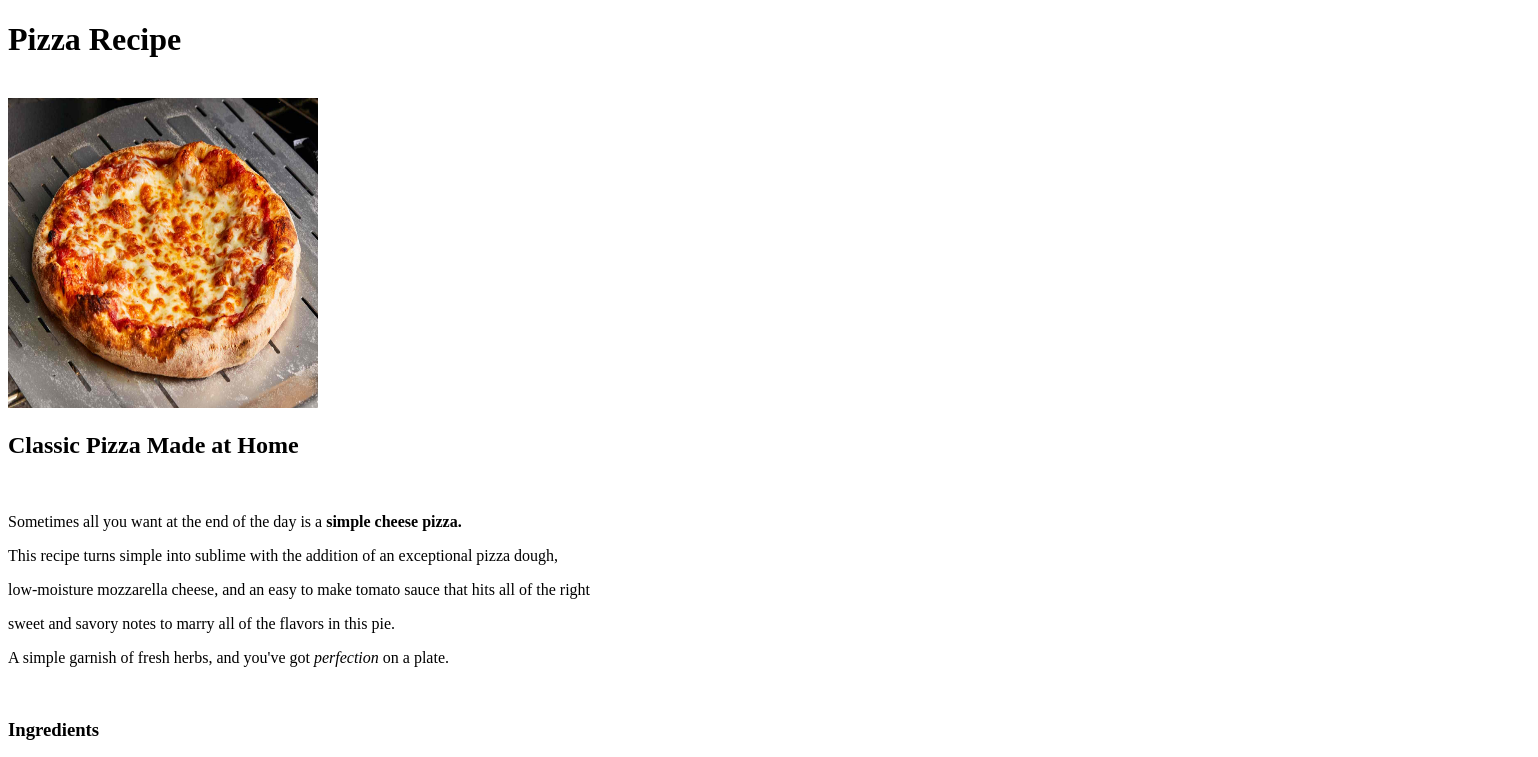
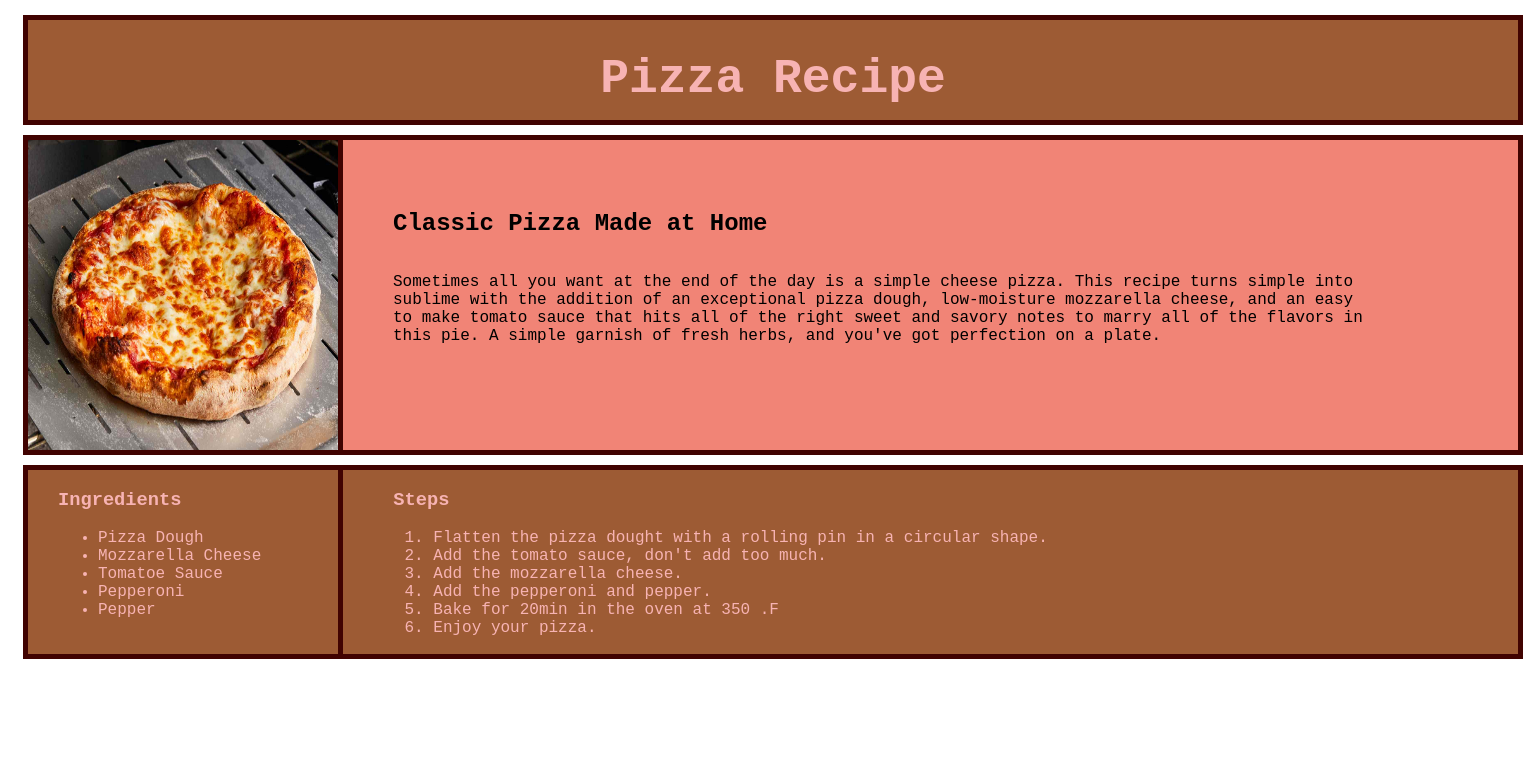
Before and after one commit to Svar00/odin-recipes, a plain HTML site: page recipes/pizza.html in a window 1280 px wide. Shown: the top 757 px of the page, 1538 px wide, since content can reach past the window. Drawn offline with Linux system fonts and the light colour scheme.

Commit message:
added more divs to index and pizza html fixed some boxes in style and made a template for the other recipe style hofully it works

```diff
--- /dev/null
+++ b/recipes/dishtyle.css
@@ -0,0 +1,60 @@
+*{font-family: 'Courier New', Courier, monospace;}
+.dishtitle{
+    height: 100px;
+    width: 1490px;
+    border: 5px solid rgb(65, 3, 1);
+    margin: 15px 15px 5px 15px;
+    text-align: center;
+    background-color: rgba(138, 59, 13, 0.836);
+    font-size: 24px;
+    font-family: 'Courier New', Courier, monospace;
+    color: rgb(247, 179, 179);
+
+}
+.imgdesc-container{
+    height: 310px;
+    width: 1490px;
+    display: inline-flex;
+    margin: 5px 15px 5px 15px;
+    background-color: rgb(241, 132, 118);
+    border: 5px solid rgb(65, 3, 1);
+}
+.dishimg{
+    border-right: 5px solid rgb(65, 3, 1);
+}
+.titledesccont{
+
+    margin: 50px;
+}
+.dishtitle2{
+margin: auto;
+
+}
+.dishdescription{
+    place-content: center;
+    margin-right: 100px;
+
+}
+.ingredients-steps{
+    display: inline-flex;
+    margin: 5px 15px 5px 15px;
+    width: 1490px;
+    height: 184px;
+    background-color:rgba(138, 59, 13, 0.836);
+    color: rgb(247, 179, 179);
+    border: 5px solid rgb(65, 3, 1);
+
+}
+
+.inglistcont{
+    margin-left: 30px;
+    margin-right: 50px;
+    padding-right: 75px;
+    border-right: 5px solid rgb(65, 3, 1);
+    width: 230px;
+}
+.steplistcont{
+    margin-left: 0px;
+    width: 1260px;
+    height: auto;
+}
--- a/recipes/pizza.html
+++ b/recipes/pizza.html
@@ -1,23 +1,38 @@
 <!DOCTYPE html>
 <html lang="en">
     <head>
+        <link rel="stylesheet" href="dishtyle.css">
         <meta charset="utf-8">
         <title>Pizza's Recipe</title>
     </head>
     <body>
+        <div class="dishtitle">
             <h1>Pizza Recipe</h1>
-        <br>
+        </div>
+        <div class="imgdesc-container">
+            <div class="dishimg">
                 <img src="../images/pizza.jpg" alt="Finished Pizza" width="310" height="310">
-        <br>
+            </div>
+            <div class="titledesccont">
+                <div class="dishtitle2">
                     <h2>Classic Pizza Made at Home</h2>
-        <br>
-        <p>Sometimes all you want at the end of the day is a <strong> simple cheese pizza.</strong></p>
-        <p>This recipe turns simple into sublime with the addition of an exceptional pizza dough,</p>
-        <p>low-moisture mozzarella cheese, and an easy to make tomato sauce that hits all of the right</p>
-        <p>sweet and savory notes to marry all of the flavors in this pie.</p>
-        <p>A simple garnish of fresh herbs, and you've got <em>perfection</em> on a plate.</p>
-        <br>
+                </div>
+                <div class="dishdescription">
+                    <p>
+                Sometimes all you want at the end of the day is a simple cheese pizza.
+                This recipe turns simple into sublime with the addition of an exceptional pizza dough,
+                 low-moisture mozzarella cheese, and an easy to make tomato sauce that hits all of the right sweet and savory notes to
+                 marry all of the flavors in this pie. A simple garnish of fresh herbs, and you've got perfection on a plate.
+                    </p>
+                </div>
+            </div>
+        </div>
+        <div class="ingredients-steps">
+            <div class="inglistcont">
+                <div class="ingredientstitle">
                     <h3>Ingredients</h3>
+                </div>
+                <div class="ingredientslist">
                     <ul>
                         <li>Pizza Dough</li>
                         <li>Mozzarella Cheese</li>
@@ -25,8 +40,13 @@
                         <li>Pepperoni</li>
                         <li>Pepper</li>
                     </ul>
-        <br>
+                </div>
+            </div>
+            <div class="steplistcont">
+                <div class="stepstitle">
                     <h3>Steps</h3>
+                </div>
+                <div class="stepslist">
                 <ol>
                     <li>Flatten the pizza dought with a rolling pin in a circular shape.</li>
                     <li>Add the tomato sauce, don't add too much.</li>
@@ -34,6 +54,8 @@
                     <li>Add the pepperoni and pepper.</li>
                     <li>Bake for 20min in the oven at 350 .F</li>
                     <li>Enjoy your pizza.</li>
-        </ol>
+                </div>
+            </div>
+        </div>
     </body>
 </html>
```
Also changed, not shown: index.html (+1 -1 lines), style.css (+17 -16 lines). Lines whose indentation alone changed are shown as unchanged.
